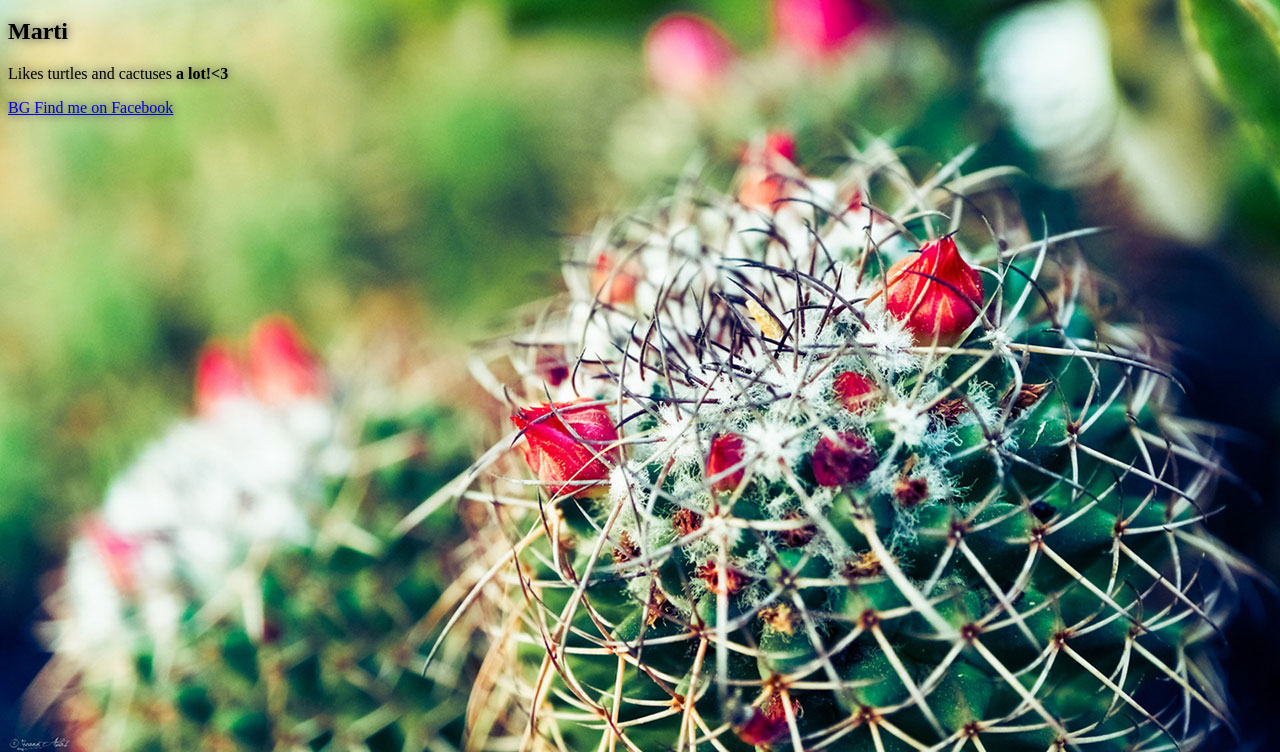
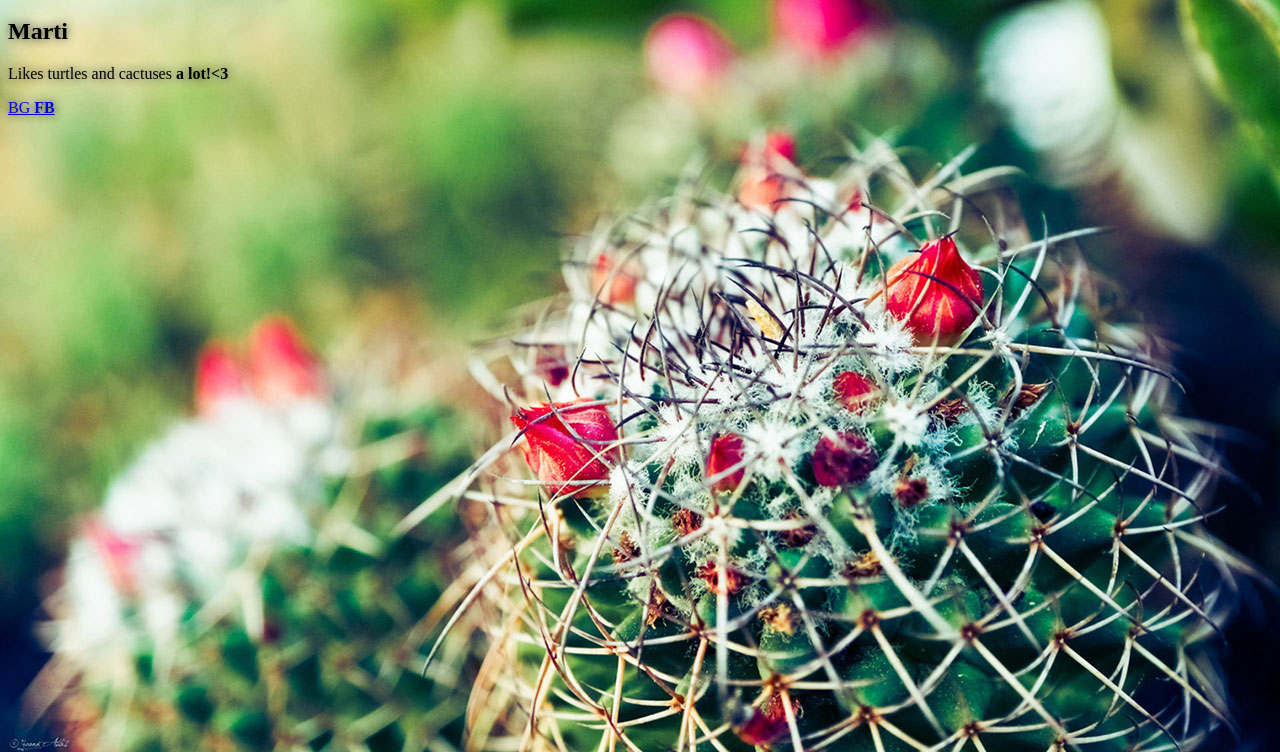
Before and after one commit to CactusMactus/CactusMactus.github.io, a plain HTML site: page index.html in a window 1280 px wide. Shown: the part 48-800 px from the top of the page. Drawn offline with Linux system fonts and the light colour scheme.

Commit message:
FB everywhere

```diff
--- a/index.html
+++ b/index.html
@@ -13,7 +13,7 @@
 			<h2>Marti</h2>
 
 			<p>Likes turtles and cactuses <strong>a lot!&lt;3</strong></p>
-			<a href="bg.html"> BG </a> <a href="<a href="bg.html"> Find me on Facebook </a>
-
+			<a href="bg.html"> BG </a>
+			<a href="https://www.facebook.com/cactusmactus.okay?ref=tn_tnmn"> <strong> FB </strong> </a>
 	</body>
 </html>
```
Also changed, not shown: bg.html (+1 -0 lines).
